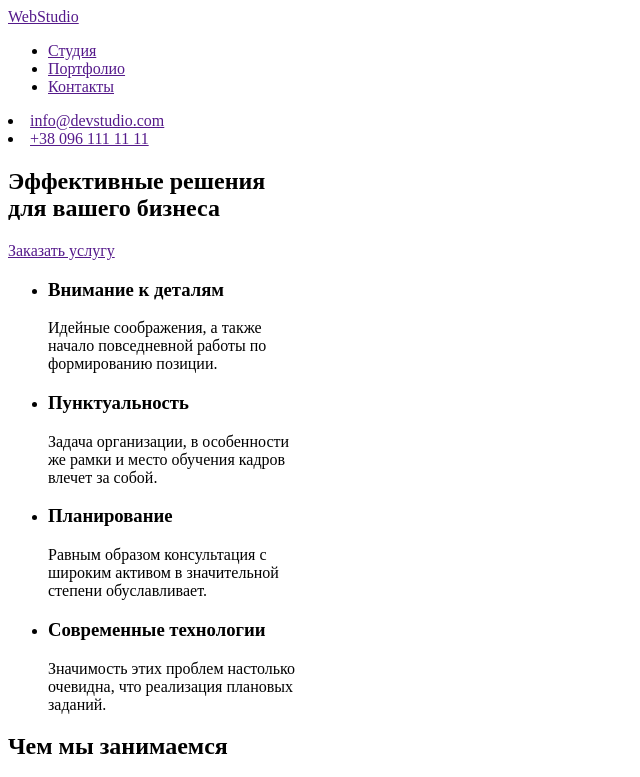
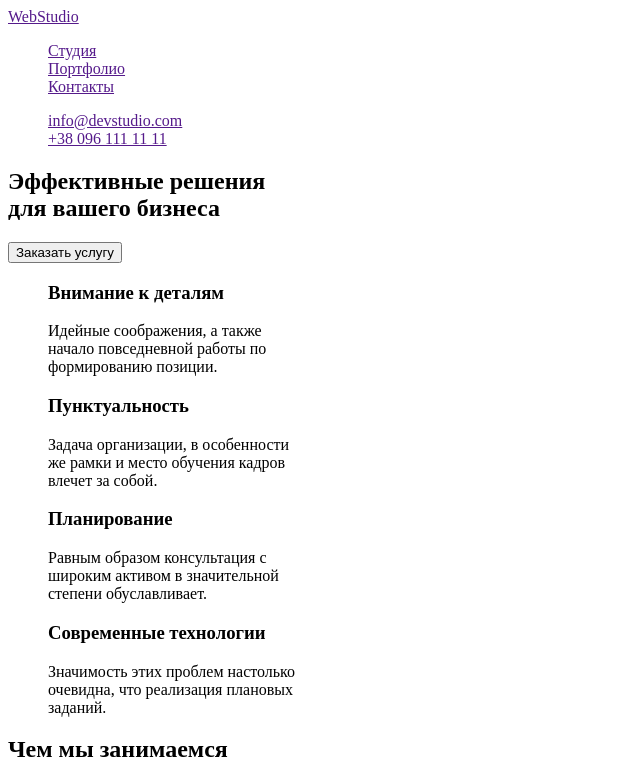
Before and after one commit to lena06051981be/goit-markup-hw-01, a plain HTML site: page index.html in a window 1280 px wide. Shown: the top 777 px of the page, without its empty margins (0-640 px from the left). Drawn offline with Linux system fonts and the light colour scheme.

Commit message:
Favicon_update

```diff
--- a/index.html
+++ b/index.html
@@ -4,9 +4,12 @@
     <meta charset="UTF-8">
     <meta http-equiv="X-UA-Compatible" content="IE=edge">
     <meta name="viewport" content="width=device-width, initial-scale=1.0">
-    <title>Document</title>
+    <link rel="shortcut icon" href="images/Flag_Ukr.ico" type="image/x-icon" />
+    <style> ul {list-style-type: none; /* Убираем маркеры */ }</style>
+    <title>Студия</title>
 </head>
 <body>
+    <!-- header -->
     <header>
         <nav>
             <a href=>WebStudio</a>
@@ -15,41 +18,36 @@
                 <li> <a href="">Портфолио</a></li>
                 <li> <a href="">Контакты</a></li>
             </ul>
-
-    </header>
+        </nav>
+        <ul>
             <li> <a href="">info@devstudio.com</a></li>
             <li> <a href="">+38 096 111 11 11</a></li>
-</nav>
-<div>
+        </ul>
+    </header>
+    <!-- main -->
     <section>
         <h1>Эффективные решения <br>для вашего бизнеса</h1>
-
-        <a href="">Заказать услугу</a>
+        <button type="button">Заказать услугу</button>
     </section>
     <section>
         <ul>
             <li>
                 <h3>Внимание к деталям</h3>
-            <p>Идейные соображения, а также <br>начало  повседневной
-                работы по<br> формированию позиции.</p>
-
+                <p>Идейные соображения, а также <br>начало  повседневной работы по<br> формированию позиции.</p>
             </li>
             <li>
                 <h3>Пунктуальность</h3>
                 <p>Задача организации, в особенности<br> же  рамки и место обучения кадров <br> влечет за собой.</p>
-
             </li>
             <li>
                 <h3>Планирование</h3>
                 <p>Равным образом консультация с <br>широким
                 активом в значительной <br> степени обуславливает.</p>
-
             </li>
             <li>
                 <h3>Современные технологии</h3>
                 <p>Значимость этих проблем настолько <br>
                 очевидна, что реализация плановых  <br> заданий.</p>
-
             </li>
         </ul>
     </section>
@@ -60,19 +58,17 @@
             <li> <img src="./images/box 2.jpg" alt=""></li>
             <li> <img src="./images/box 3.jpg" alt=""></li>
         </ul>
-
     </section>
     <section>
         <h2>Наша команда</h2>
         <ul>
-
             <li><img src="./images/team card 1.jpg" alt=""></li>
             <li><img src="./images/team card 2.jpg" alt=""></li>
             <li><img src="./images/team card 3.jpg" alt=""></li>
             <li><img src="./images/team card 4.jpg" alt=""></li>
         </ul>
     </section>
-</div>
+    <!-- footer -->
 
 </body>
 </html>
```
Also changed, not shown: images/Flag_Ukr.ico (added). Lines whose indentation alone changed are shown as unchanged.
